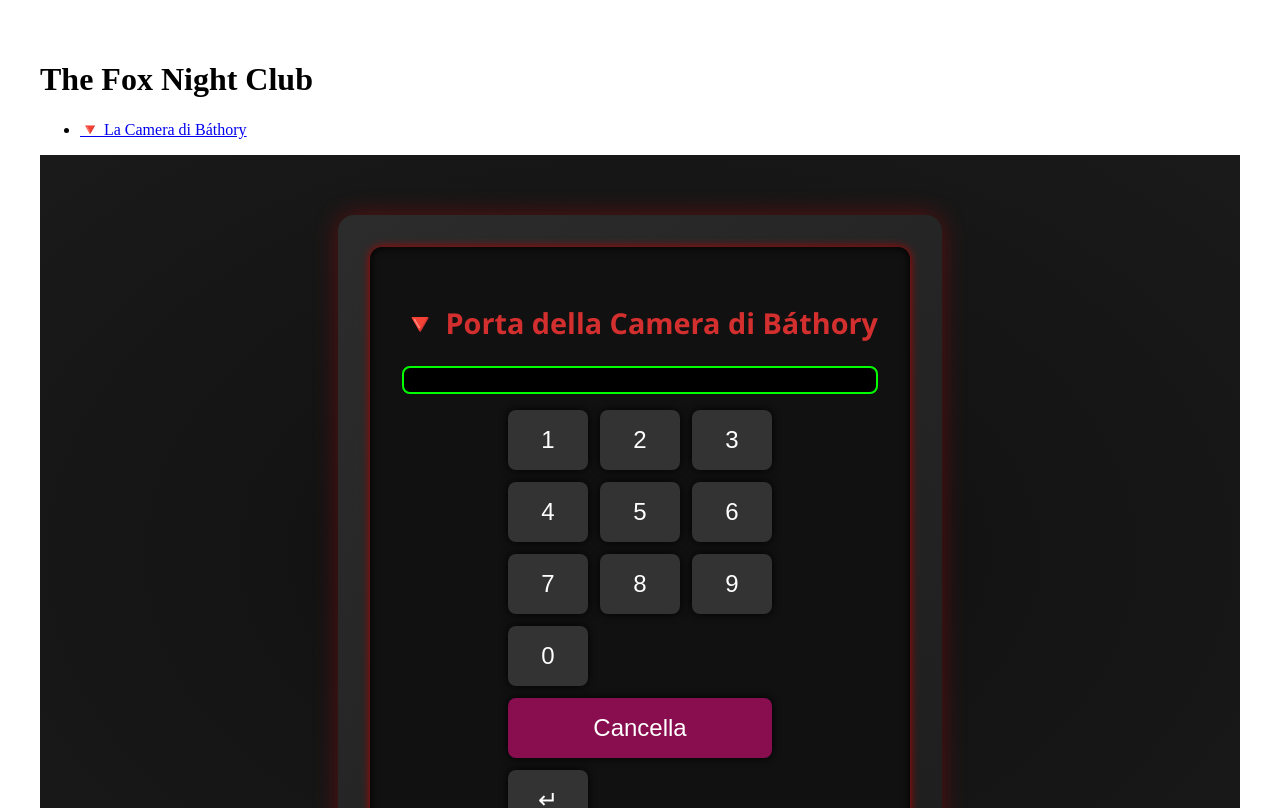
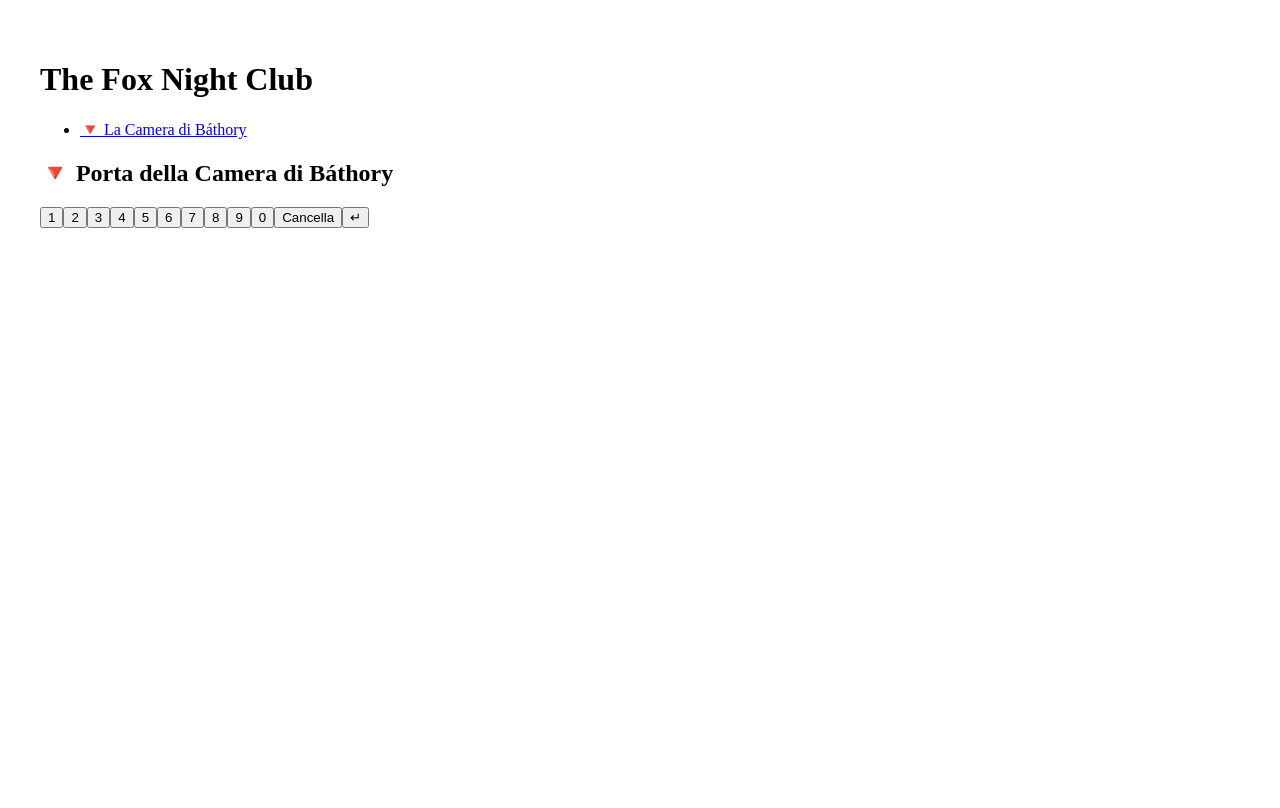
Before and after one commit to AndCatr/The_Fox_NightClub, a React (Vite) app: page /room4 in a window 1280 px wide. Shown: the top 808 px of the page. Built offline with nearby package versions, Linux system fonts and the light colour scheme.

Commit message:
Update Room4.css

```diff
--- a/src/Room4.css
+++ b/src/Room4.css
@@ -1,78 +1,82 @@
-/* src/pages/AccessoRoom4.css */
-.access-container {
-  display: flex;
-  justify-content: center;
-  align-items: center;
+/* Room4.css */
+
+.room4-carte-container {
+  background: linear-gradient(145deg, #0f0f0f, #1a1a1a);
+  color: #f5e8c7;
   min-height: 100vh;
-  background: radial-gradient(ellipse at center, #0f0f0f 0%, #1a1a1a 100%);
-  font-family: 'Segoe UI', Tahoma, Geneva, Verdana, sans-serif;
-  color: #f5f5f5;
-}
-
-.door-frame {
   padding: 2rem;
-  border-radius: 16px;
-  background: linear-gradient(135deg, #2c2c2c, #1e1e1e);
-  box-shadow: 0 0 25px rgba(255, 0, 0, 0.3);
-}
-
-.door {
-  padding: 2rem;
-  background: #111;
-  border-radius: 12px;
-  box-shadow: inset 0 0 10px #000, 0 0 10px #b30000;
+  font-family: 'Georgia', serif;
   text-align: center;
 }
 
-.door-title {
-  font-size: 1.8rem;
-  margin-bottom: 1.5rem;
-  color: #d32f2f;
+.room4-title {
+  font-size: 2rem;
+  margin-bottom: 2rem;
+  color: #d4af37;
+  text-shadow: 0 0 5px rgba(255, 255, 255, 0.2);
 }
 
-.display {
-  background: #000;
-  color: #0f0;
-  font-size: 2rem;
-  letter-spacing: 0.5rem;
-  padding: 0.75rem 1rem;
-  border-radius: 8px;
-  margin-bottom: 1rem;
-  border: 2px solid #0f0;
-  min-width: 200px;
+.carte-grid {
+  display: flex;
+  flex-wrap: wrap;
+  justify-content: center;
+  gap: 1.5rem;
+  margin-bottom: 2rem;
 }
 
-.display.error {
-  color: #f00;
-  border-color: #f00;
-}
-
-.keypad {
-  display: grid;
-  grid-template-columns: repeat(3, 80px);
-  gap: 0.75rem;
-  justify-content: center;
-  margin-top: 1rem;
-}
-
-.keypad button {
-  background: #333;
-  color: #fff;
-  font-size: 1.5rem;
-  padding: 1rem;
-  border: none;
-  border-radius: 8px;
-  transition: all 0.2s ease-in-out;
-  box-shadow: 0 0 8px #000;
+.carta {
+  width: 140px;
+  height: 200px;
+  object-fit: cover;
+  border: 3px solid transparent;
+  border-radius: 12px;
+  box-shadow: 0 0 10px rgba(212, 175, 55, 0.3);
+  transition: transform 0.3s, border-color 0.3s, box-shadow 0.3s;
   cursor: pointer;
 }
 
-.keypad button:hover {
-  background: #d32f2f;
-  box-shadow: 0 0 12px #b30000;
+.carta:hover {
+  transform: scale(1.05);
+  box-shadow: 0 0 15px rgba(212, 175, 55, 0.6);
 }
 
-button.clear {
-  grid-column: span 3;
-  background: #880e4f;
+.carta.selected {
+  border-color: #d4af37;
+  box-shadow: 0 0 20px rgba(212, 175, 55, 0.8);
 }
+
+.draw-button {
+  background: #d4af37;
+  color: #1a1a1a;
+  padding: 1rem 2rem;
+  font-size: 1.1rem;
+  border: none;
+  border-radius: 8px;
+  cursor: pointer;
+  transition: background 0.3s, box-shadow 0.3s;
+  box-shadow: 0 0 10px rgba(212, 175, 55, 0.4);
+}
+
+.draw-button:hover {
+  background: #e5c253;
+  box-shadow: 0 0 20px rgba(212, 175, 55, 0.6);
+}
+
+.final-card-display {
+  margin-top: 2rem;
+}
+
+.final-card-display h3 {
+  margin-bottom: 1rem;
+  font-size: 1.5rem;
+  color: #f5e8c7;
+}
+
+.final-card {
+  width: 200px;
+  height: auto;
+  border: 4px solid #d4af37;
+  border-radius: 12px;
+  box-shadow: 0 0 25px rgba(212, 175, 55, 0.8);
+  margin-top: 1rem;
+}
```
